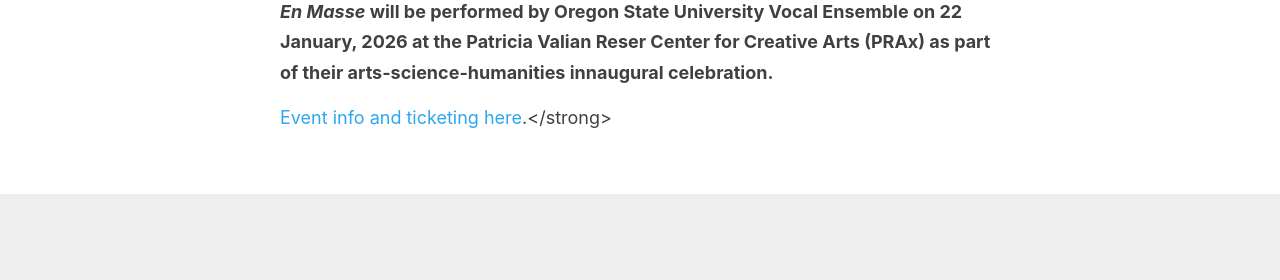
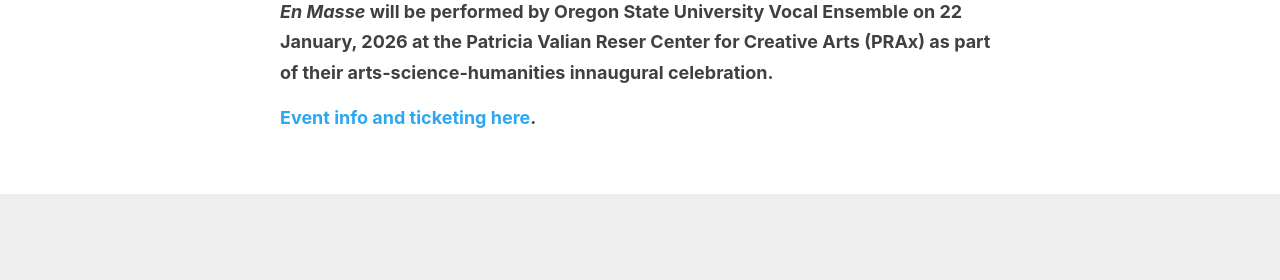
Before and after one commit to fluxnetart/fluxnetart.github.io, a Jekyll site: the page built from _posts/2025-11-24-enmass.md, in a window 1280 px wide. Shown: the part 1756-2036 px from the top of the page. Built offline with Jekyll 4.4.1, drawn with Linux system fonts in a browser that asks for light colours.

Commit message:
Update 2025-11-24-enmass.md

```diff
--- a/_posts/2025-11-24-enmass.md
+++ b/_posts/2025-11-24-enmass.md
@@ -50,6 +50,6 @@
 
 Fire amplifies the real-life anxieties of individuals imagining the future of our planet, while a wavering, siren-like melody represents the increase of carbon dioxide levels in the atmosphere, encoded in 16 years of data. Breath pushes beyond fear to focus on meditation practices and suggest a path forward: “Let’s be a forest.” Can we imagine our care systems as complex networks of exchange which shift and pulse in space and time? Can we hold faith that simple, individual interactions can ripple across a community and, en masse, bloom into meaningful change?
 
-<strong><i>En Masse</i> will be performed by Oregon State University Vocal Ensemble on 22 January, 2026 at the Patricia Valian Reser Center for Creative Arts (PRAx) as part of their arts-science-humanities innaugural celebration.
+<strong><i>En Masse</i> will be performed by Oregon State University Vocal Ensemble on 22 January, 2026 at the Patricia Valian Reser Center for Creative Arts (PRAx) as part of their arts-science-humanities innaugural celebration.</strong>
 
-  <a href="https://prax.oregonstate.edu/events/opening-celebration-currents-experiments-art-science-collaboration"> Event info and ticketing here</a>.</strong>
+<strong><a href="https://prax.oregonstate.edu/events/opening-celebration-currents-experiments-art-science-collaboration"> Event info and ticketing here</a>.</strong>
```
